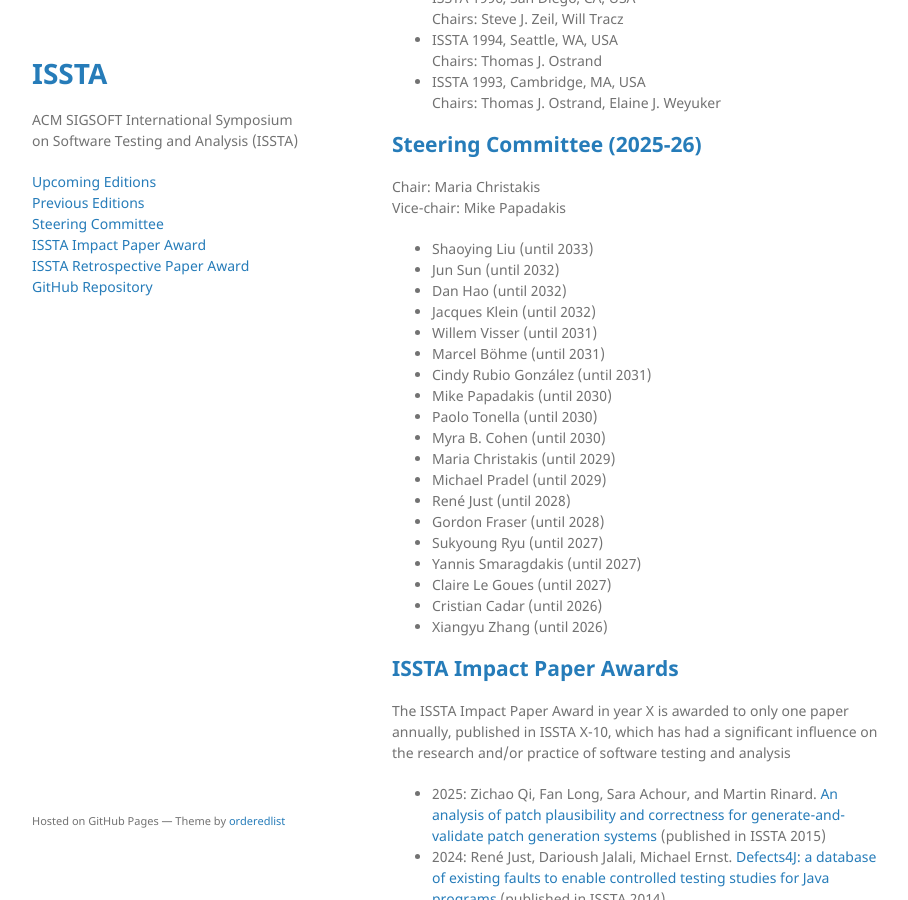
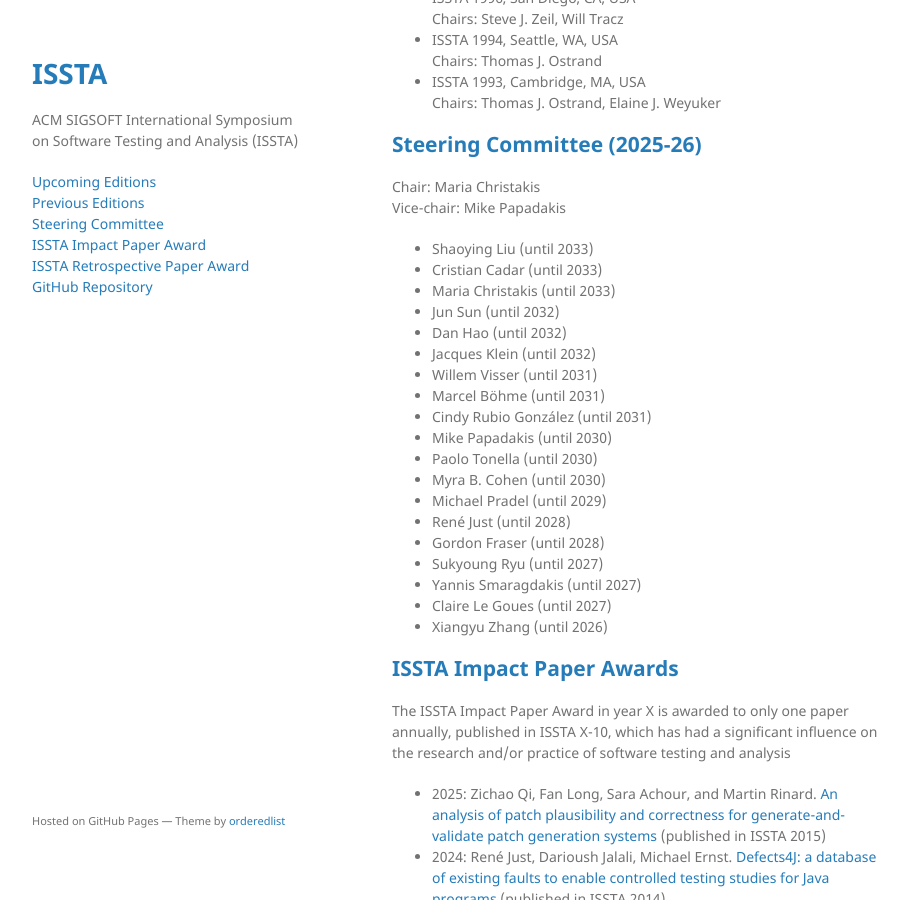
Before and after one commit to issta-conferences/issta-conferences.github.io, a Jekyll site: the page built from index.md, in a window 1280 px wide and 900 px high, scrolled down 1549 px. Shown: the whole window, without its empty margins (178-1086 px from the left). Built offline with Jekyll 4.4.1, drawn with Linux system fonts in a browser that asks for light colours; our own code applies the rules of GitHub Pages for plain Markdown files; part of the change alters nothing that is shown; some of the changed text lies outside the part shown.

```diff
--- a/index.md
+++ b/index.md
@@ -13,7 +13,7 @@ The ACM SIGSOFT International Symposium on Software Testing and Analysis (ISSTA)
 * ISSTA 2027, Singapore, Singapore <br/>
     Chairs: Jun Sun, Dan Hao, Jacques Klein
 * ISSTA 2028, Shanghai, China <br/>
-    Chairs: Shaoying Liu
+    Chairs: Shaoying Liu, Cristian Cadar, Maria Christakis
 
 
 ## <a name="previous">Previous Editions</a>
@@ -79,6 +79,8 @@ Chair: Maria Christakis<br/>
 Vice-chair: Mike Papadakis<br/>
 
 * Shaoying Liu (until 2033)
+* Cristian Cadar (until 2033)
+* Maria Christakis (until 2033)
 * Jun Sun (until 2032)
 * Dan Hao (until 2032)
 * Jacques Klein (until 2032)
@@ -88,14 +90,12 @@ Vice-chair: Mike Papadakis<br/>
 * Mike Papadakis (until 2030)
 * Paolo Tonella (until 2030)
 * Myra B. Cohen (until 2030)
-* Maria Christakis (until 2029)
 * Michael Pradel (until 2029)
 * René Just (until 2028)
 * Gordon Fraser (until 2028)
 * Sukyoung Ryu (until 2027)
 * Yannis Smaragdakis (until 2027)
 * Claire Le Goues (until 2027)
-* Cristian Cadar (until 2026)
 * Xiangyu Zhang (until 2026)
 
 ## <a name="impact">ISSTA Impact Paper Awards</a>
```
